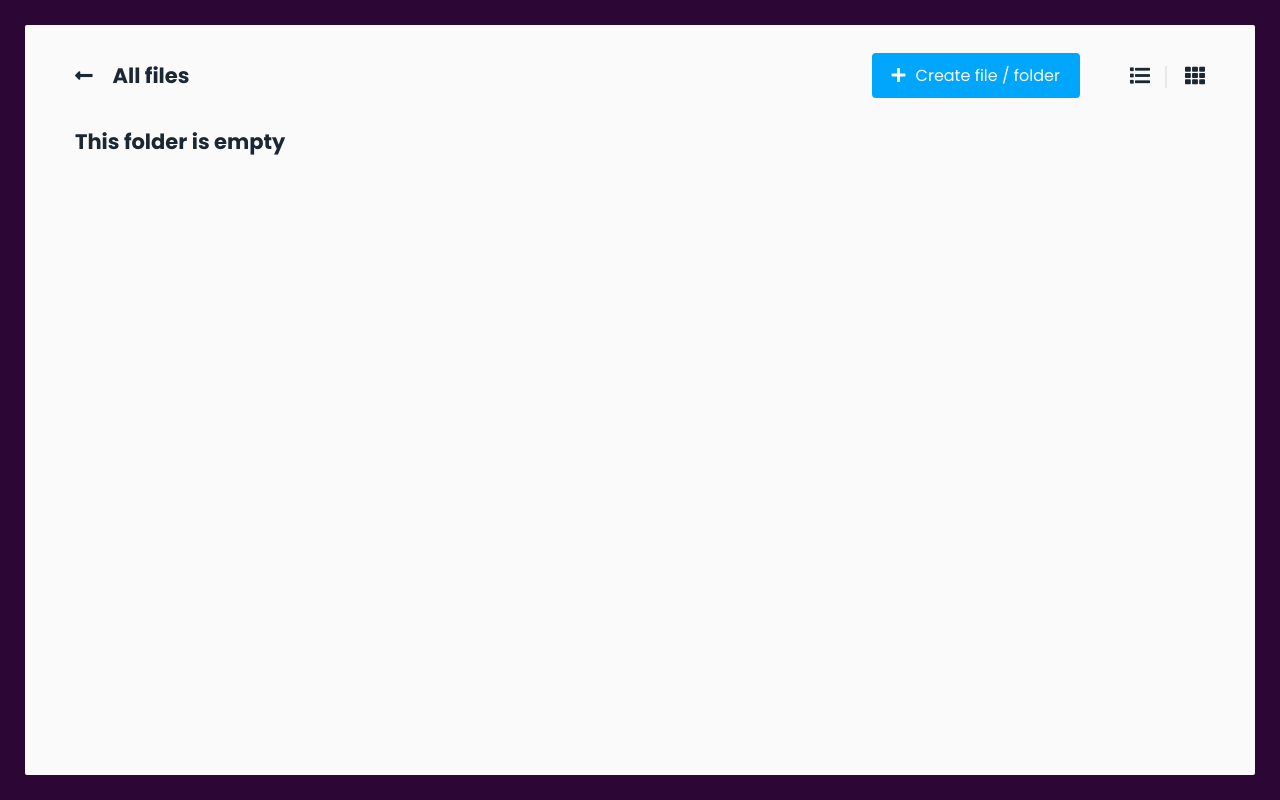
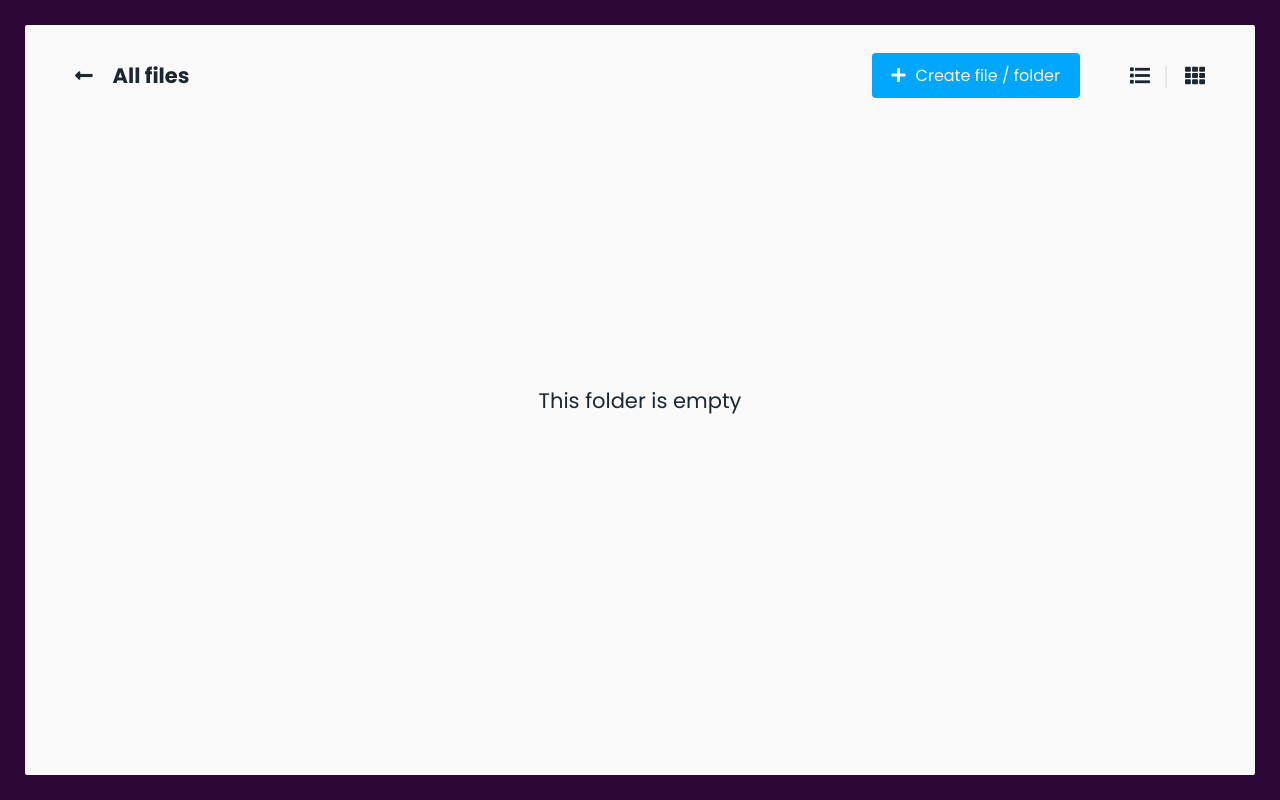
Before and after one commit to Chrismarcel/file_system, a React app: page / in a window 1280 px wide. Built offline with nearby package versions, Linux system fonts and the light colour scheme.

Commit message:
improve navigation

```diff
--- a/src/assets/scss/styles.scss
+++ b/src/assets/scss/styles.scss
@@ -65,6 +65,15 @@ button {
         opacity: 1;
         transition: opacity .4s ease-in-out;
 
+        .empty-folder {
+            font-weight: 400;
+            text-align: center;
+            position: absolute;
+            top: 50%;
+            left: 50%;
+            transform: translate(-50%, -50%);
+        }
+
         &.modal-open {
             opacity: .5;
             overflow: hidden;
@@ -75,7 +84,6 @@ button {
         display: flex;
         border-top: 1px solid $border-grey;
         padding: 1.5em 0;
-        cursor: pointer;
 
         &:last-child {
             border-bottom: 1px solid $border-grey;
@@ -104,6 +112,10 @@ button {
         display: flex;
         flex-basis: 50%;
         color: inherit;
+
+        &.folder {
+            cursor: pointer;
+        }
 
         & i {
             font-size: 2.5rem;
--- a/src/components/FileIcon.jsx
+++ b/src/components/FileIcon.jsx
@@ -3,21 +3,32 @@ import { string } from 'prop-types';
 import { Link } from 'react-router-dom';
 import slugify from 'slugify';
 
-const FileIcon = ({ type, name }) => {
+const FileIcon = ({ type, name, location }) => {
+  const fullPath = location || 'all-files';
   const fileIcon = type === 'folder' ? 'fas fa-folder' : 'far fa-file-alt';
   const slug = slugify(name, { lower: true });
 
   return (
-    <Link to={slug} className="file-icon">
-      <i className={`${fileIcon}`} />
-      <p className="file-name">{name}</p>
-    </Link>
+    type === 'folder'
+      ? (
+        <Link to={`${fullPath}/${slug}`} className="file-icon folder">
+          <i className={`${fileIcon}`} />
+          <p className="file-name">{name}</p>
+        </Link>
+      )
+      : (
+        <div className="file-icon file">
+          <i className={`${fileIcon}`} />
+          <p className="file-name">{name}</p>
+        </div>
+      )
   );
 };
 
 FileIcon.propTypes = {
   type: string.isRequired,
-  name: string.isRequired
+  name: string.isRequired,
+  location: string.isRequired
 };
 
 export default FileIcon;
--- a/src/components/FileList.jsx
+++ b/src/components/FileList.jsx
@@ -2,9 +2,11 @@ import React from 'react';
 import { string } from 'prop-types';
 import FileIcon from './FileIcon';
 
-const FileList = ({ type, name, modifiedDate }) => (
+const FileList = ({
+  type, name, modifiedDate, location
+}) => (
   <div className="file-list">
-    <FileIcon type={type} name={name} />
+    <FileIcon type={type} name={name} location={location} />
     <span className="modified-date">{modifiedDate}</span>
     <div className="file-actions">
       <button type="button" className="edit">
@@ -20,7 +22,8 @@ const FileList = ({ type, name, modifiedDate }) => (
 FileList.propTypes = {
   type: string.isRequired,
   name: string.isRequired,
-  modifiedDate: string.isRequired
+  modifiedDate: string.isRequired,
+  location: string.isRequired
 };
 
 export default FileList;
--- a/src/views/FileManager.jsx
+++ b/src/views/FileManager.jsx
@@ -42,10 +42,12 @@ class FileManager extends Component {
       const modifiedDate = new Intl.DateTimeFormat('en-GB', {
         month: 'long', year: 'numeric', day: 'numeric', hour: 'numeric', minute: 'numeric', hour12: true
       }).format(new Date());
+
       const directory = !location.split('/').pop() ? 'all-files' : location.split('/').pop();
       const folder = JSON.parse(localStorage.getItem(directory)) || { files: [], folders: [] };
       folder[`${fileType}s`].push({ name: fileName, date: modifiedDate });
       localStorage.setItem(directory, JSON.stringify(folder));
+
       this.closeCreateFileModal();
       this.setState({ directory: folder });
     }
@@ -62,9 +64,18 @@ class FileManager extends Component {
 
     render() {
       const { directory, createFileModalShown, fileType } = this.state;
+      const { location } = this.props;
       const folders = directory.folders.map((folder, id) => {
         const uniqueKey = id;
-        return <FileList key={uniqueKey + 1} type="folder" name={folder.name} modifiedDate=". . ." />;
+        return (
+          <FileList
+            key={uniqueKey + 1}
+            type="folder"
+            name={folder.name}
+            modifiedDate=". . ."
+            location={location}
+          />
+        );
       });
       const files = directory.files.map((file, id) => {
         const uniqueKey = id;
```
